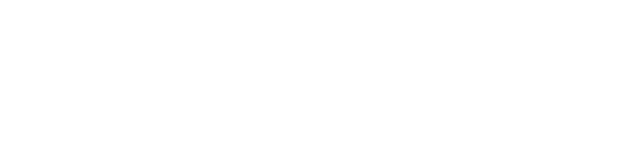
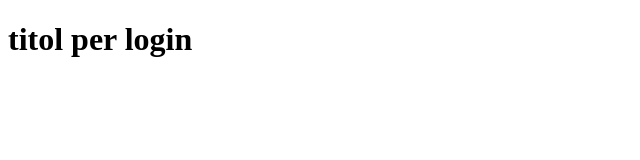
Before and after one commit to olgapc/repositori1, a plain HTML site: page index.html in a window 1280 px wide. Shown: the whole page, without its empty margins (0-640 px from the left). Drawn offline with Linux system fonts and the light colour scheme.

Commit message:
modificacio index per login

```diff
--- a/index.html
+++ b/index.html
@@ -3,6 +3,7 @@
   <head>
     <meta charset="utf-8">
     <title>Primera página</title>
+    <h1> titol per login <h1>
   </head>
   <body>
 
```
